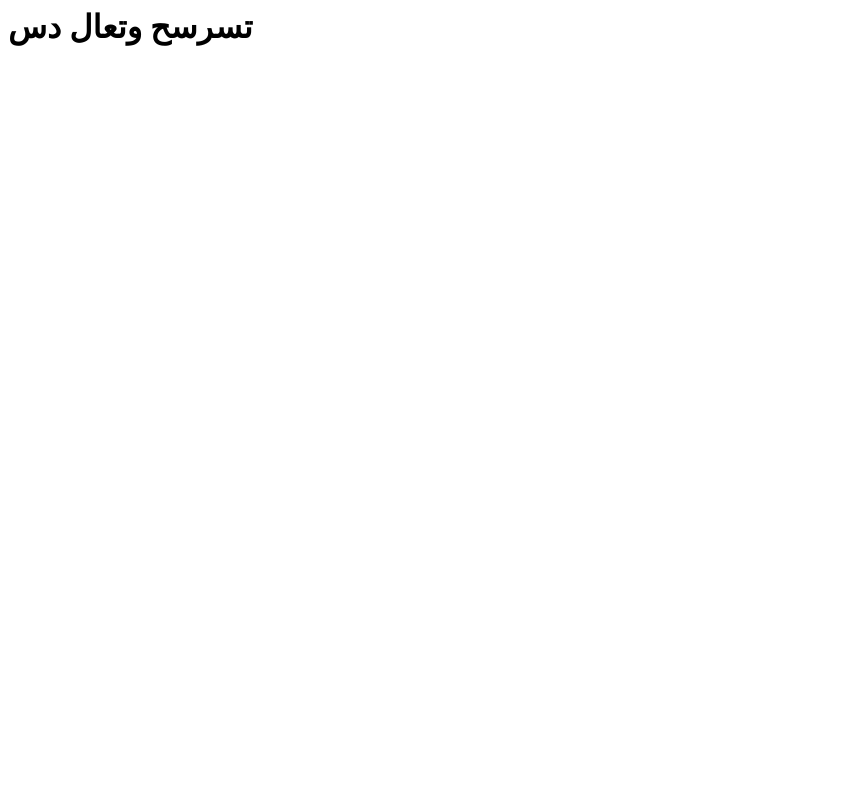
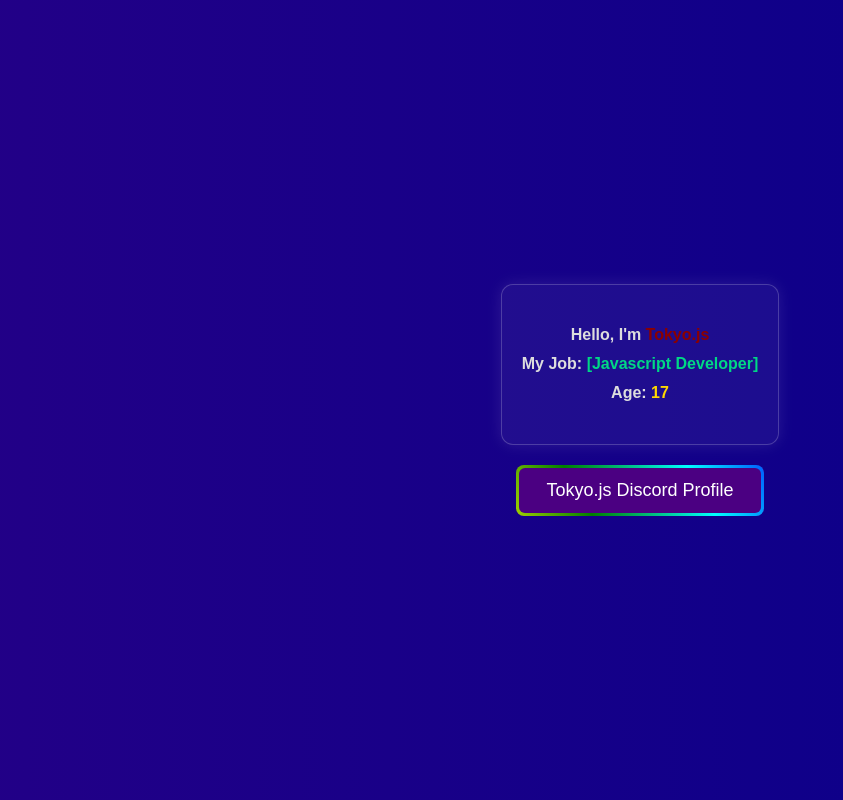
Before and after one commit to tokyojs1/web, a plain HTML site: page index.html in a window 1280 px wide. Shown: the whole page, without its empty margins (0-843 px from the left). Drawn offline with Linux system fonts and the light colour scheme.

Commit message:
Update index.html

```diff
--- a/index.html
+++ b/index.html
@@ -1 +1,126 @@
-<h1>تسرسح وتعال دس</h1>
+<!DOCTYPE html>
+<html lang="ar">
+<head>
+  <meta charset="UTF-8" />
+  <meta name="viewport" content="width=device-width, initial-scale=1.0"/>
+  <title>Tokyo Profile</title>
+  <style>
+    body {
+      margin: 0;
+      padding: 0;
+      height: 100vh;
+      background: linear-gradient(270deg, #000000, #00008B, #4B0082, #8A2BE2);
+      background-size: 800% 800%;
+      animation: animated-bg 8s ease infinite;
+      display: flex;
+      justify-content: center;
+      align-items: center;
+      font-family: Arial, sans-serif;
+      direction: rtl;
+      color: white;
+    }
+
+    @keyframes animated-bg {
+      0% { background-position: 0% 50%; }
+      50% { background-position: 100% 50%; }
+      100% { background-position: 0% 50%; }
+    }
+
+    .container {
+      text-align: center;
+    }
+
+    .about-box {
+      background-color: rgba(255, 255, 255, 0.05);
+      border: 1px solid rgba(255, 255, 255, 0.2);
+      border-radius: 12px;
+      padding: 20px;
+      margin-bottom: 20px;
+      box-shadow: 0 0 15px rgba(255, 255, 255, 0.1);
+    }
+
+
+    .animated-border-button {
+      position: relative;
+      background-color: #4B0082;
+      color: white;
+      border: none;
+      padding: 15px 30px;
+      font-size: 18px;
+      border-radius: 8px;
+      cursor: pointer;
+      transition: background-color 0.3s;
+      z-index: 0;
+      overflow: hidden;
+    }
+
+    .animated-border-button:hover {
+      background-color: #6a0dad;
+    }
+
+    .animated-border-button::before {
+      content: '';
+      position: absolute;
+      top: -3px;
+      left: -3px;
+      right: -3px;
+      bottom: -3px;
+      background: linear-gradient(60deg, red, orange, yellow, green, cyan, blue, violet, red);
+      background-size: 300% 300%;
+      animation: border-animation 2s linear infinite;
+      z-index: -1;
+      border-radius: 10px;
+    }
+
+    .animated-border-button::after {
+      content: '';
+      position: absolute;
+      top: 3px;
+      left: 3px;
+      right: 3px;
+      bottom: 3px;
+      background-color: #4B0082;
+      border-radius: 6px;
+      z-index: -1;
+    }
+
+    @keyframes border-animation {
+      0% { background-position: 0% 50%; }
+      100% { background-position: 100% 50%; }
+    }
+
+    .description {
+      font-size: 16px;
+      color: #dddddd;
+      line-height: 1.8;
+    }
+
+    .red {
+      color: darkred;
+    }
+
+    .yallow {
+      color: rgb(0, 216, 133);
+    }
+
+    .age {
+      color: gold;
+    }
+  </style>
+</head>
+<body>
+  <div class="container">
+    <div class="about-box">
+      <h3 class="description">
+        Hello, I'm <strong class="red">Tokyo.js</strong><br>
+        My Job: <strong class="yallow">[Javascript Developer]</strong><br>
+        Age: <strong class="age">17</strong>
+      </h3>
+    </div>
+
+    <button class="animated-border-button" onclick="window.location.href='https://discord.com/users/304796378494926848';">
+      Tokyo.js Discord Profile
+    </button>
+  </div>
+</body>
+</html>
```
